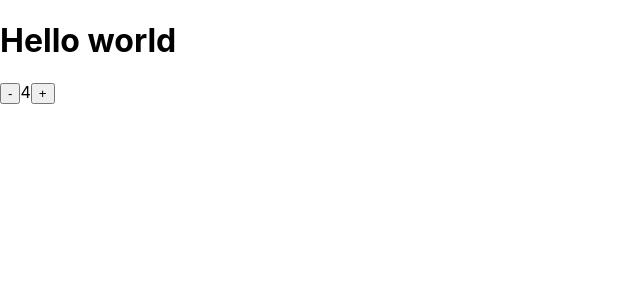
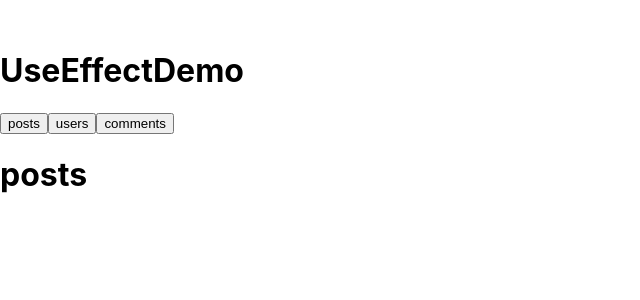
Before and after one commit to usama2333/React-Hooks, a React (Create React App) app: page / in a window 1280 px wide. Shown: the top 300 px of the page, without its empty margins (0-640 px from the left). Built offline with nearby package versions, Linux system fonts and the light colour scheme.

Commit message:
useEffect

```diff
--- a/src/App.js
+++ b/src/App.js
@@ -1,10 +1,12 @@
+import UseEffectDemo from "./components/UseEffectDemo";
 import UseStateDemo from "./components/UseStateDemo";
 
 export default function App() {
 
   return (
       <>
-      <UseStateDemo/>
+      {/* <UseStateDemo/> */}
+      <UseEffectDemo/>
 
       </>
   )
--- /dev/null
+++ b/src/components/UseEffectDemo.js
@@ -0,0 +1,52 @@
+import React, { useEffect, useState } from 'react'
+
+// useEffect run on every variable change, props, state etc
+const UseEffectDemo = () => {
+    console.log('Render')
+    const [resourceType, setResourceType] = useState("posts");
+    const [items, setItems] = useState([]);
+
+    // without any array [] it rerenders every time on refresh or on every state change
+    // useEffect(() => {
+    //     console.log('useEffect Render')
+    // })
+
+
+       // with this it runs only very first time
+    //    useEffect(() => {
+    //     console.log('useEffect Render')
+    // },[])
+
+    // with this it rerenders every times resourceType state change
+    // Fetches the data from api and map the data to display
+    useEffect(() => {
+        console.log('useEffect Render')
+    //     fetch(`https://jsonplaceholder.typicode.com/${resourceType}`)
+    //   .then(response => response.json())
+    //   .then(json => setItems(json))
+    //   also console this data here
+
+    // cleanup effect it runs first before useEffect to cleanup things
+    return () => {
+        console.log('Clean up resources')
+    }
+
+    },[resourceType])
+
+
+  return (
+    <div>
+        <h1 style={{paddingTop: "30px"}}>UseEffectDemo</h1>
+        <button onClick={() => setResourceType("posts")}>posts</button>
+        <button onClick={() => setResourceType("users")}>users</button>
+        <button onClick={() => setResourceType("comments")}>comments</button>
+        <h1>{resourceType}</h1>
+        {/* {items.map(item => {
+            return <pre>{JSON.stringify(item)}</pre>
+        })} */}
+    </div>
+
+  )
+}
+
+export default UseEffectDemo
```
